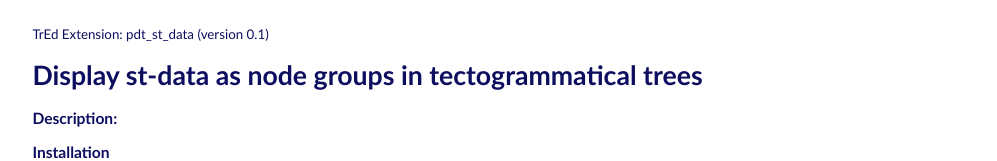
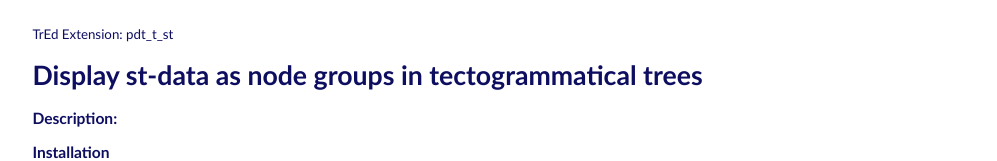
Before and after one commit to stranak/tred-ext-st-data, a plain HTML site: page tred-integration/pdt_t_st/documentation/index.html in a window 1280 px wide. Shown: the top 161 px of the page, without its empty margins (6-1003 px from the left). Drawn offline with Linux system fonts and the light colour scheme.

Commit message:
Update jmena v dokumentaci (a odstranena verse, protoze dokumentace neni generovana a nechce se mi to hlidat) Signed-off-by: Pavel Stranak <pavel.stranak@gmail.com>

```diff
--- a/tred-integration/pdt_t_st/documentation/index.html
+++ b/tred-integration/pdt_t_st/documentation/index.html
@@ -6,7 +6,7 @@
   <link href="html/css/blue.css" rel="stylesheet">
 </head>
 <body>
-  <p>TrEd Extension: pdt_st_data (version 0.1)</p>
+  <p>TrEd Extension: pdt_t_st</p>
   <h1>Display st-data as node groups in tectogrammatical trees</h1>
   <h3>Description:</h3>
   <p>
```
